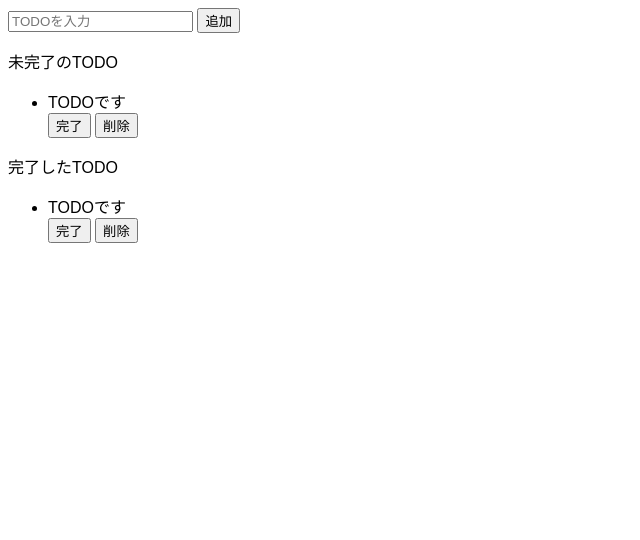
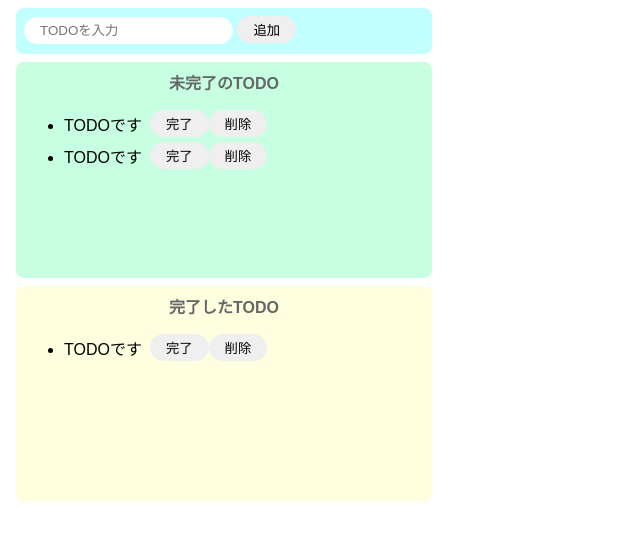
Before and after one commit to ekusuy/codesandbox-test, a website built with Parcel: page index.html in a window 1280 px wide. Shown: the whole page, without its empty margins (0-640 px from the left). Built offline with nearby package versions, Linux system fonts and the light colour scheme.

Commit message:
CSS追加

```diff
--- a/index.html
+++ b/index.html
@@ -6,24 +6,29 @@
   </head>
 
   <body>
-    <div>
+    <div class="input-area">
       <input placeholder="TODOを入力" />
       <button>追加</button>
     </div>
-    <div>
-      <p>未完了のTODO</p>
+    <div class="imcomplete-area">
+      <p class="title">未完了のTODO</p>
       <ul>
-        <div>
+        <div class="list-row">
+          <li>TODOです</li>
+          <button>完了</button>
+          <button>削除</button>
+        </div>
+        <div class="list-row">
           <li>TODOです</li>
           <button>完了</button>
           <button>削除</button>
         </div>
       </ul>
     </div>
-    <div>
-      <p>完了したTODO</p>
+    <div class="complete-area">
+      <p class="title">完了したTODO</p>
       <ul>
-        <div>
+        <div class="list-row">
           <li>TODOです</li>
           <button>完了</button>
           <button>削除</button>
--- a/src/styles.css
+++ b/src/styles.css
@@ -1,3 +1,66 @@
 body {
   font-family: sans-serif;
 }
+
+input {
+  border-radius: 16px;
+  border: none;
+  padding: 6px 16px;
+  outline: none;
+}
+
+button {
+  border-radius: 16px;
+  border: none;
+  padding: 4px 16px;
+}
+
+button:hover {
+  background-color: #ff7fff;
+  color: #fff;
+  cursor: pointer;
+}
+
+li {
+  margin-right: 8px;
+}
+
+.input-area {
+  background-color: #c1ffff;
+  width: 400px;
+  height: 30px;
+  padding: 8px;
+  margin: 8px;
+  border-radius: 8px;
+}
+
+.imcomplete-area {
+  background-color: #c6ffe2;
+  width: 400px;
+  min-height: 200px;
+  padding: 8px;
+  margin: 8px;
+  border-radius: 8px;
+}
+
+.complete-area {
+  background-color: #ffffe0;
+  width: 400px;
+  min-height: 200px;
+  padding: 8px;
+  margin: 8px;
+  border-radius: 8px;
+}
+
+.title {
+  text-align: center;
+  margin-top: 0;
+  font-weight: bold;
+  color: #666;
+}
+
+.list-row {
+  display: flex;
+  align-items: center;
+  padding-bottom: 5px;
+}
```
